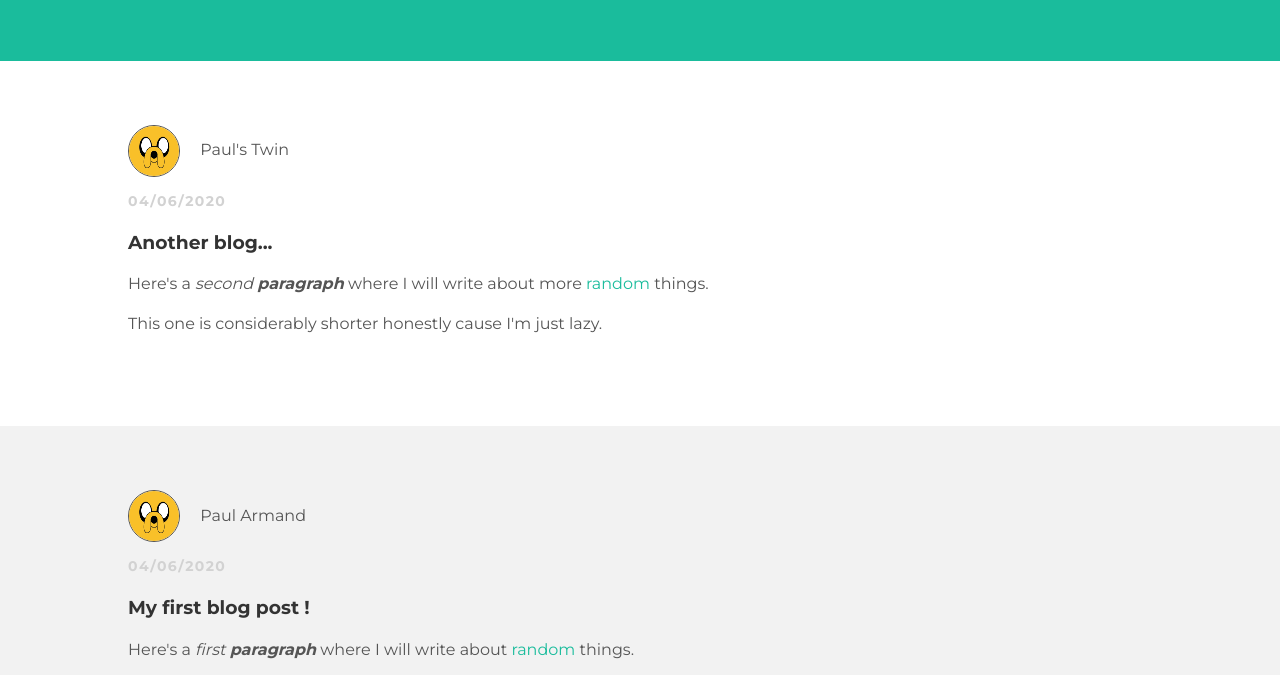
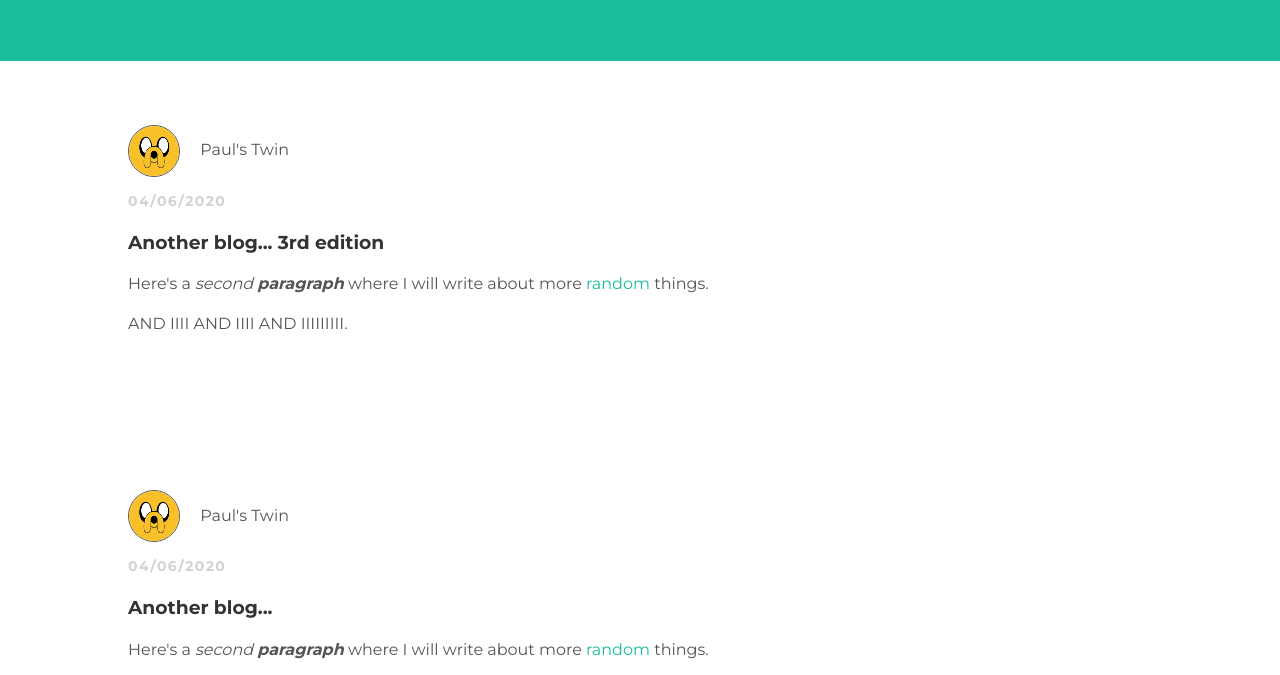
Before and after one commit to kmbst/kmbst.github.io, a plain HTML site: page index.html in a window 1280 px wide. Shown: the part 89-764 px from the top of the page. Drawn offline with Linux system fonts and the light colour scheme.

Commit message:
Update index.html

```diff
--- a/index.html
+++ b/index.html
@@ -17,6 +17,21 @@
     </div>
 
     <div id="content">
+      <!-- A post -->
+      <div class="container">
+        <div class="post">
+          <div class="post-author">
+            <img src="me.jpg" alt="pic of me">
+            <span>Paul's Twin</span>
+            <p class="post-date">04/06/2020</p>
+            <h3 class="post-title">Another blog... 3rd edition</h3>
+            <div class="post-content">
+              <p>Here's a <em>second</em> <em><strong>paragraph</strong></em> where I will write about more <a href="https://google.com">random</a> things.</p>
+              <p>AND IIII AND IIII AND IIIIIIIII.</p>
+            </div>
+          </div>
+        </div>
+      <!-- A post -->
       <div class="container">
         <div class="post">
           <div class="post-author">
@@ -30,6 +45,7 @@
             </div>
           </div>
         </div>
+        <!-- A post -->
         <div class="post">
           <div class="post-author">
             <img src="me.jpg" alt="pic of me">
```
